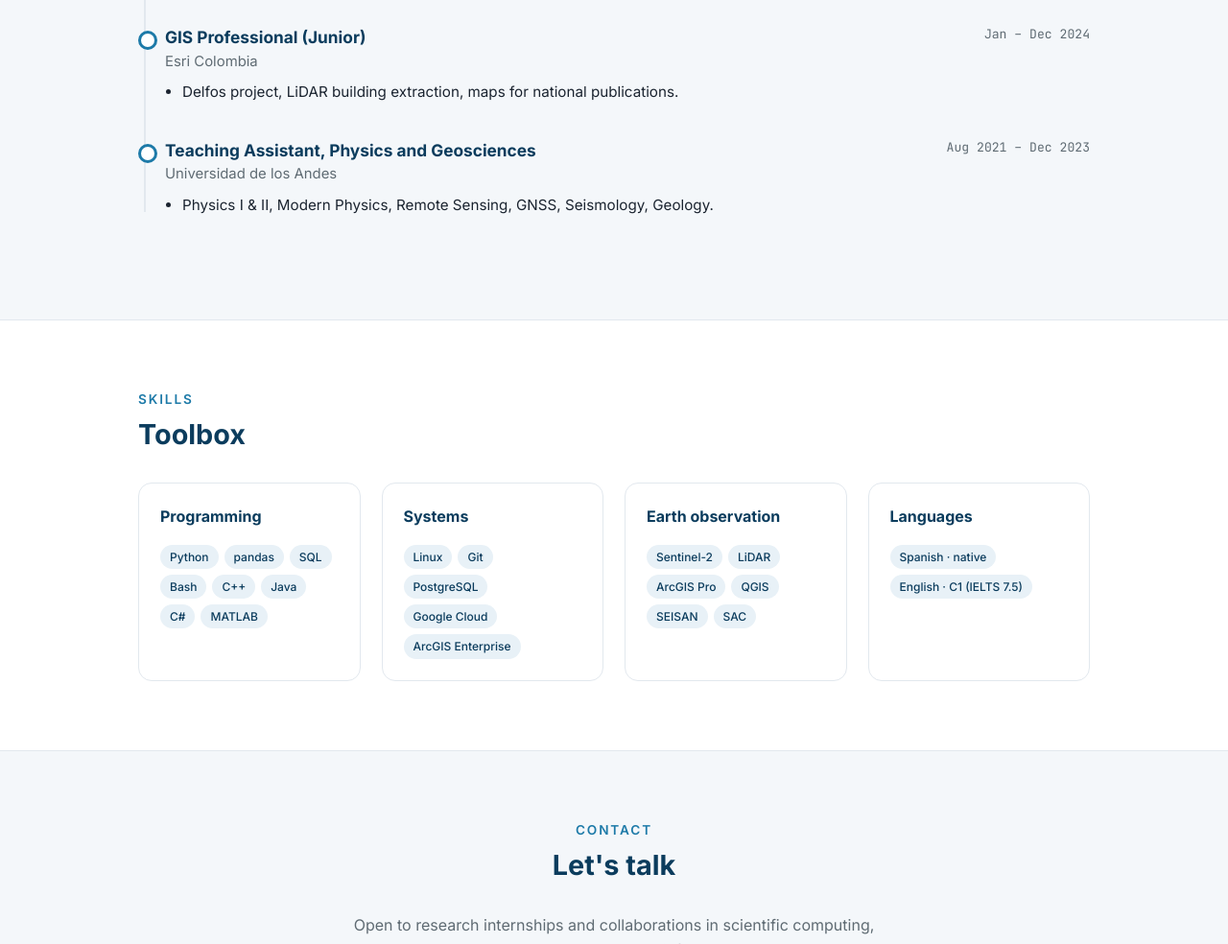
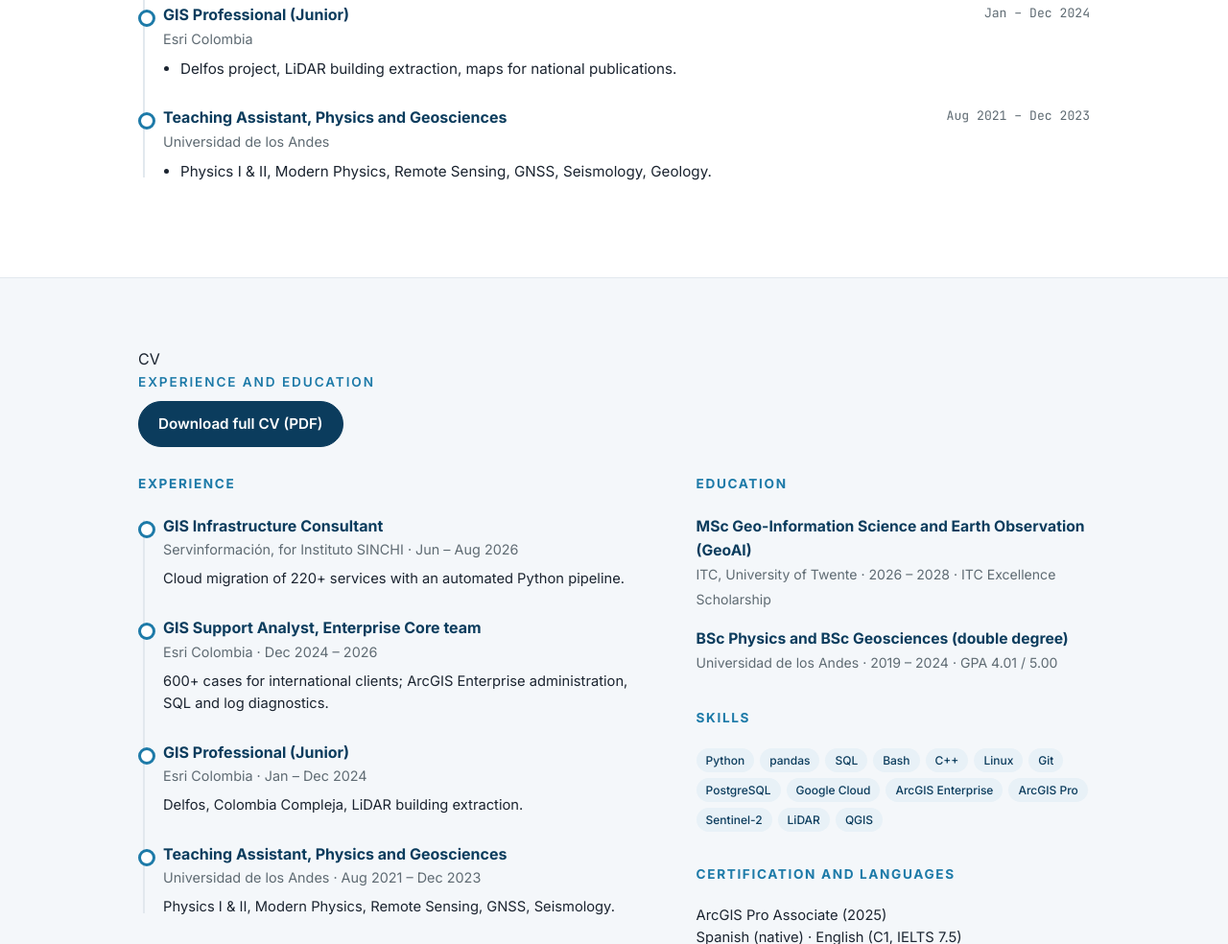
Before and after one commit to maramosj/maramosj.github.io, a plain HTML site: page index.html in a window 1280 px wide. Shown: the part 4176-5160 px from the top of the page at 96% size. Drawn offline with Linux system fonts and the light colour scheme.

Commit message:
Añadir sección de CV

```diff
--- a/index.html
+++ b/index.html
@@ -131,7 +131,7 @@
   </div>
 </section>
 
-<section id="projects1">
+<section id="projects1" class="soft">
   <div class="wrap">
     <h2>Projects</h2>
     <h3 class="title">Professional work</h3>
@@ -184,7 +184,7 @@
     </div>
 </section>
 
-<section id="experience" class="soft">
+<section id="experience">
   <div class="wrap">
     <h2>Experience</h2>
     <h3 class="title">Where I have worked</h3>
@@ -224,6 +224,56 @@
   </div>
 </section>
 
+<section id="cv" class="soft">
+  <div class="wrap">
+    <div class="eyebrow">CV</div>
+    <h2 class="title">Experience and education</h2>
+    <div class="btns" style="margin-top:8px"><a class="btn primary" href="files/CV_English.pdf" target="_blank">Download full CV (PDF)</a></div>
+
+    <div class="cv">
+      <div>
+        <h3>Experience</h3>
+        <div class="timeline">
+          <div class="job"><h4>GIS Infrastructure Consultant</h4>
+            <div class="org">Servinformación, for Instituto SINCHI · Jun – Aug 2026</div>
+            <p>Cloud migration of 220+ services with an automated Python pipeline.</p></div>
+          <div class="job"><h4>GIS Support Analyst, Enterprise Core team</h4>
+            <div class="org">Esri Colombia · Dec 2024 – 2026</div>
+            <p>600+ cases for international clients; ArcGIS Enterprise administration, SQL and log diagnostics.</p></div>
+          <div class="job"><h4>GIS Professional (Junior)</h4>
+            <div class="org">Esri Colombia · Jan – Dec 2024</div>
+            <p>Delfos, Colombia Compleja, LiDAR building extraction.</p></div>
+          <div class="job"><h4>Teaching Assistant, Physics and Geosciences</h4>
+            <div class="org">Universidad de los Andes · Aug 2021 – Dec 2023</div>
+            <p>Physics I & II, Modern Physics, Remote Sensing, GNSS, Seismology.</p></div>
+        </div>
+      </div>
+
+      <div>
+        <div class="side-block">
+          <h3>Education</h3>
+          <div class="edu"><h4>MSc Geo-Information Science and Earth Observation (GeoAI)</h4>
+            <span>ITC, University of Twente · 2026 – 2028 · ITC Excellence Scholarship</span></div>
+          <div class="edu"><h4>BSc Physics and BSc Geosciences (double degree)</h4>
+            <span>Universidad de los Andes · 2019 – 2024 · GPA 4.01 / 5.00</span></div>
+        </div>
+        <div class="side-block">
+          <h3>Skills</h3>
+          <div class="tags">
+            <span>Python</span><span>pandas</span><span>SQL</span><span>Bash</span><span>C++</span>
+            <span>Linux</span><span>Git</span><span>PostgreSQL</span><span>Google Cloud</span>
+            <span>ArcGIS Enterprise</span><span>ArcGIS Pro</span><span>Sentinel-2</span><span>LiDAR</span><span>QGIS</span>
+          </div>
+        </div>
+        <div class="side-block">
+          <h3>Certification and languages</h3>
+          <p style="font-size:.92rem">ArcGIS Pro Associate (2025)<br>Spanish (native) · English (C1, IELTS 7.5)</p>
+        </div>
+      </div>
+    </div>
+  </div>
+</section>
+
 <section id="skills">
   <div class="wrap">
     <h2>Skills</h2>
--- a/styles.css
+++ b/styles.css
@@ -100,6 +100,23 @@ background:var(--bg);border:3px solid var(--accent2)}
 .skill{background:var(--bg);border:1px solid var(--line);border-radius:var(--radius);padding:22px}
 .skill h4{color:var(--accent);margin-bottom:12px;font-size:1rem}
 
+/* ============ CV ============ */
+.cv{display:grid;grid-template-columns:1.3fr 1fr;gap:48px;margin-top:28px}
+.cv h3{font-size:.85rem;letter-spacing:.12em;text-transform:uppercase;color:var(--accent2);margin-bottom:20px}
+.timeline{position:relative;padding-left:26px}
+.timeline::before{content:"";position:absolute;left:5px;top:6px;bottom:6px;width:2px;background:var(--line)}
+.job{position:relative;margin-bottom:26px}
+.job::before{content:"";position:absolute;left:-26px;top:7px;width:12px;height:12px;border-radius:50%;
+             background:var(--bg);border:3px solid var(--accent2)}
+.job h4{color:var(--accent);font-size:1rem}
+.job .org{color:var(--muted);font-size:.9rem}
+.job p{font-size:.92rem;margin-top:4px}
+.side-block{margin-bottom:34px}
+.edu{margin-bottom:16px}
+.edu h4{color:var(--accent);font-size:.98rem}
+.edu span{color:var(--muted);font-size:.88rem}
+@media (max-width:820px){ .cv{grid-template-columns:1fr} }
+
 /* Contact */
 .contact{text-align:center}
 .contact p{color:var(--muted);max-width:560px;margin:0 auto 28px}
```
